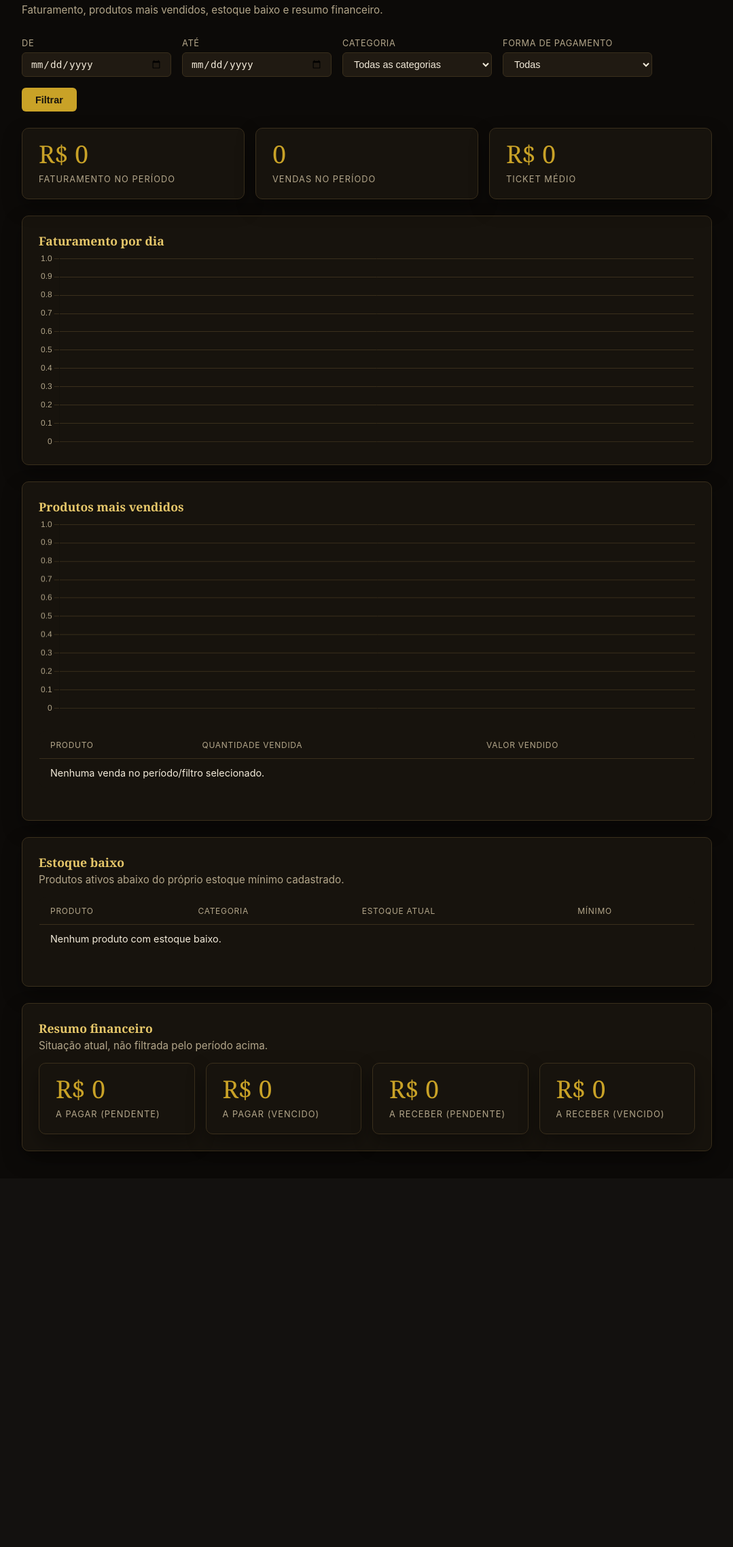
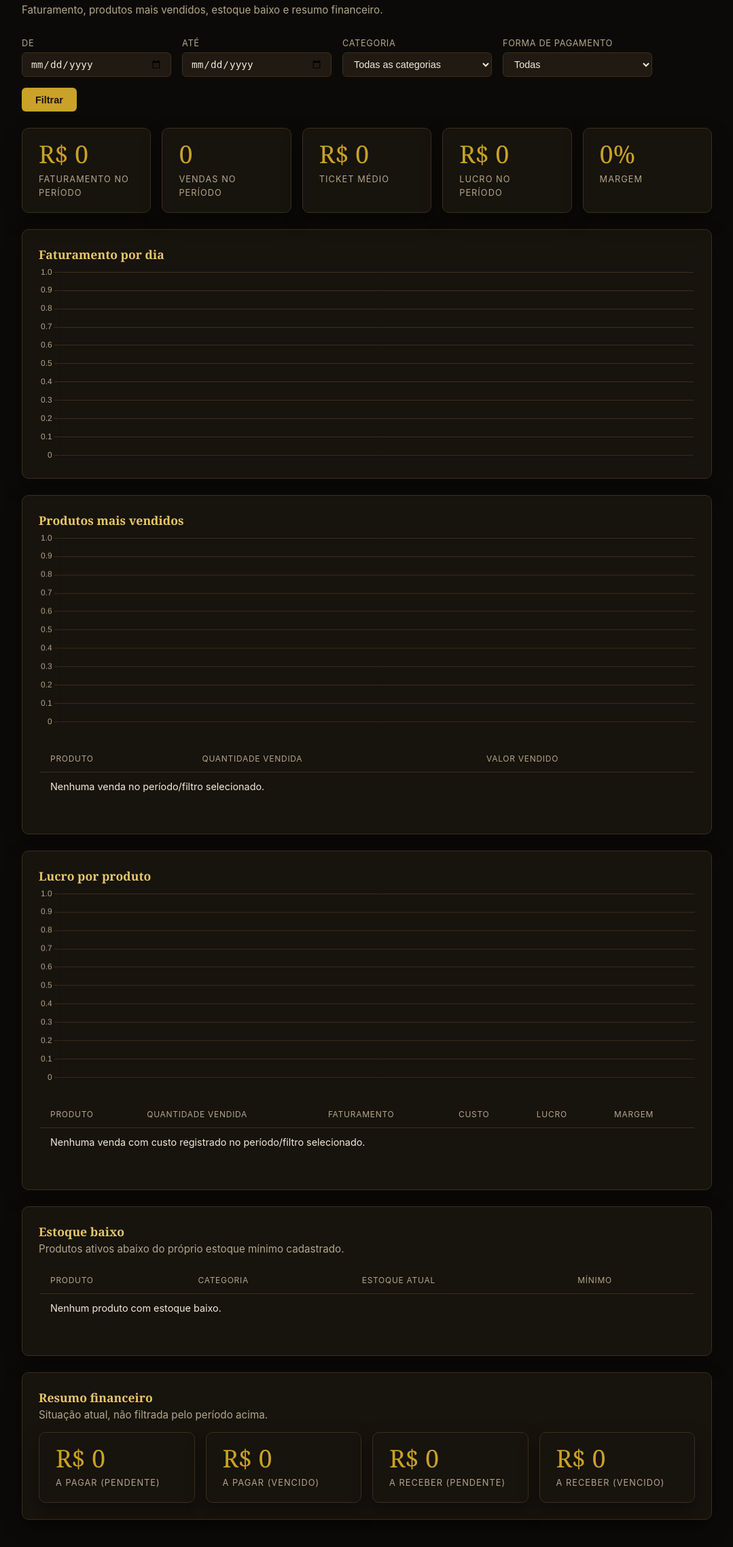
Before and after one commit to Arthur-Ferreira-Fernandes/Adega-Escritorio, a Django app: page /relatorios/ in a window 1280 px wide. Shown: the part 146-2421 px from the top of the page at 68% size, without its empty margins (100-1179 px from the left). Before the commit the page ends 1843 px from the top, so only its background shows below. Run offline with Django 5.2, Linux system fonts and the light colour scheme; a user stored in the database is signed in; tables that the repository leaves empty hold one stand-in row (values such as "Sample post").

Commit message:
Adiciona relatório de margem/lucro por produto
ItemVenda passa a congelar o custo do produto no momento da venda
(custo_unitario), no mesmo padrão já usado pelo preço de venda —
assim o lucro de vendas antigas não muda quando o custo atual de um
produto muda. O dashboard de relatórios ganha lucro/margem no período
e uma tabela de lucro por produto, respeitando os mesmos filtros
(período, categoria, forma de pagamento) já existentes.

Co-Authored-By: Claude Sonnet 5 <noreply@anthropic.com>

```diff
--- a/apps/relatorios/servicos.py
+++ b/apps/relatorios/servicos.py
@@ -1,6 +1,6 @@
 from decimal import Decimal
 
-from django.db.models import F, Sum
+from django.db.models import DecimalField, ExpressionWrapper, F, Sum
 from django.db.models.functions import TruncDate
 from django.utils import timezone
 
@@ -41,6 +41,42 @@ def calcular_metricas(data_inicio, data_fim, categoria, forma_pagamento):
         .order_by("-valor")[:8]
     )
 
+    itens_com_custo = itens.filter(custo_unitario__isnull=False).annotate(
+        lucro_item=ExpressionWrapper(
+            F("subtotal") - F("custo_unitario") * F("quantidade"),
+            output_field=DecimalField(max_digits=12, decimal_places=2),
+        )
+    )
+    lucro_total = itens_com_custo.aggregate(t=Sum("lucro_item"))["t"] or Decimal("0")
+    margem_total = (
+        (lucro_total / faturamento_total * 100).quantize(Decimal("0.1"))
+        if faturamento_total
+        else Decimal("0")
+    )
+
+    produtos_lucro = []
+    for produto in (
+        itens_com_custo.values("produto__nome")
+        .annotate(
+            quantidade=Sum("quantidade"),
+            faturamento=Sum("subtotal"),
+            lucro=Sum("lucro_item"),
+        )
+        .order_by("-lucro")[:8]
+    ):
+        margem = (
+            (produto["lucro"] / produto["faturamento"] * 100).quantize(Decimal("0.1"))
+            if produto["faturamento"]
+            else Decimal("0")
+        )
+        produtos_lucro.append(
+            {
+                **produto,
+                "custo": produto["faturamento"] - produto["lucro"],
+                "margem": margem,
+            }
+        )
+
     estoque_baixo_qs = Produto.objects.filter(
         ativo=True, quantidade_estoque__lte=F("estoque_minimo")
     ).select_related("categoria")
@@ -57,6 +93,9 @@ def calcular_metricas(data_inicio, data_fim, categoria, forma_pagamento):
         "ticket_medio": ticket_medio,
         "faturamento_por_dia": faturamento_por_dia,
         "produtos_mais_vendidos": produtos_mais_vendidos,
+        "lucro_total": lucro_total,
+        "margem_total": margem_total,
+        "produtos_lucro": produtos_lucro,
         "estoque_baixo": estoque_baixo_qs.order_by("quantidade_estoque"),
         "a_pagar_total": pagar_pendente.aggregate(t=Sum("valor"))["t"] or Decimal("0"),
         "a_pagar_vencido": (
--- a/apps/relatorios/templates/relatorios/_conteudo.html
+++ b/apps/relatorios/templates/relatorios/_conteudo.html
@@ -24,6 +24,14 @@
     <div class="stat">
         <span class="stat__valor">R$ {{ ticket_medio }}</span>
         <span class="stat__rotulo">Ticket médio</span>
+    </div>
+    <div class="stat">
+        <span class="stat__valor">R$ {{ lucro_total }}</span>
+        <span class="stat__rotulo">Lucro no período</span>
+    </div>
+    <div class="stat">
+        <span class="stat__valor">{{ margem_total }}%</span>
+        <span class="stat__rotulo">Margem</span>
     </div>
 </div>
 
@@ -55,6 +63,40 @@
             {% empty %}
             <tr>
                 <td colspan="3">Nenhuma venda no período/filtro selecionado.</td>
+            </tr>
+            {% endfor %}
+        </tbody>
+    </table>
+</div>
+
+<div class="cartao" style="margin-bottom: 1.5rem;">
+    <h2 class="titulo-pagina" style="font-size: 1.1rem;">Lucro por produto</h2>
+    <script id="dados-lucro" type="application/json">{{ produtos_lucro_json|safe }}</script>
+    <canvas class="grafico" data-tipo="bar" data-fonte="dados-lucro" height="90"></canvas>
+    <table class="tabela" style="margin-top: 1.5rem;">
+        <thead>
+            <tr>
+                <th>Produto</th>
+                <th>Quantidade vendida</th>
+                <th>Faturamento</th>
+                <th>Custo</th>
+                <th>Lucro</th>
+                <th>Margem</th>
+            </tr>
+        </thead>
+        <tbody>
+            {% for produto in produtos_lucro %}
+            <tr>
+                <td>{{ produto.produto__nome }}</td>
+                <td>{{ produto.quantidade }}</td>
+                <td>R$ {{ produto.faturamento }}</td>
+                <td>R$ {{ produto.custo }}</td>
+                <td>R$ {{ produto.lucro }}</td>
+                <td>{{ produto.margem }}%</td>
+            </tr>
+            {% empty %}
+            <tr>
+                <td colspan="6">Nenhuma venda com custo registrado no período/filtro selecionado.</td>
             </tr>
             {% endfor %}
         </tbody>
--- a/apps/relatorios/views.py
+++ b/apps/relatorios/views.py
@@ -47,6 +47,12 @@ def dashboard(request):
                 for p in metricas["produtos_mais_vendidos"]
             ]
         ),
+        "produtos_lucro_json": _json_seguro(
+            [
+                {"rotulo": p["produto__nome"], "valor": float(p["lucro"])}
+                for p in metricas["produtos_lucro"]
+            ]
+        ),
     }
 
     template = (
--- a/apps/vendas/models.py
+++ b/apps/vendas/models.py
@@ -75,6 +75,7 @@ class Venda(models.Model):
                 produto=produto,
                 quantidade=quantidade,
                 preco_unitario=produto.preco_venda,
+                custo_unitario=produto.preco_custo,
             )
         self.recalcular_total()
         return item
@@ -219,6 +220,7 @@ class ItemVenda(models.Model):
     produto = models.ForeignKey(Produto, on_delete=models.PROTECT, related_name="itens_venda")
     quantidade = models.PositiveIntegerField(default=1)
     preco_unitario = models.DecimalField(max_digits=10, decimal_places=2)
+    custo_unitario = models.DecimalField(max_digits=10, decimal_places=2, null=True, blank=True)
     subtotal = models.DecimalField(max_digits=10, decimal_places=2, editable=False)
 
     class Meta:
```
Also changed, not shown: apps/vendas/migrations/0005_itemvenda_custo_unitario.py (added), apps/vendas/migrations/0006_backfill_custo_unitario.py (added).
